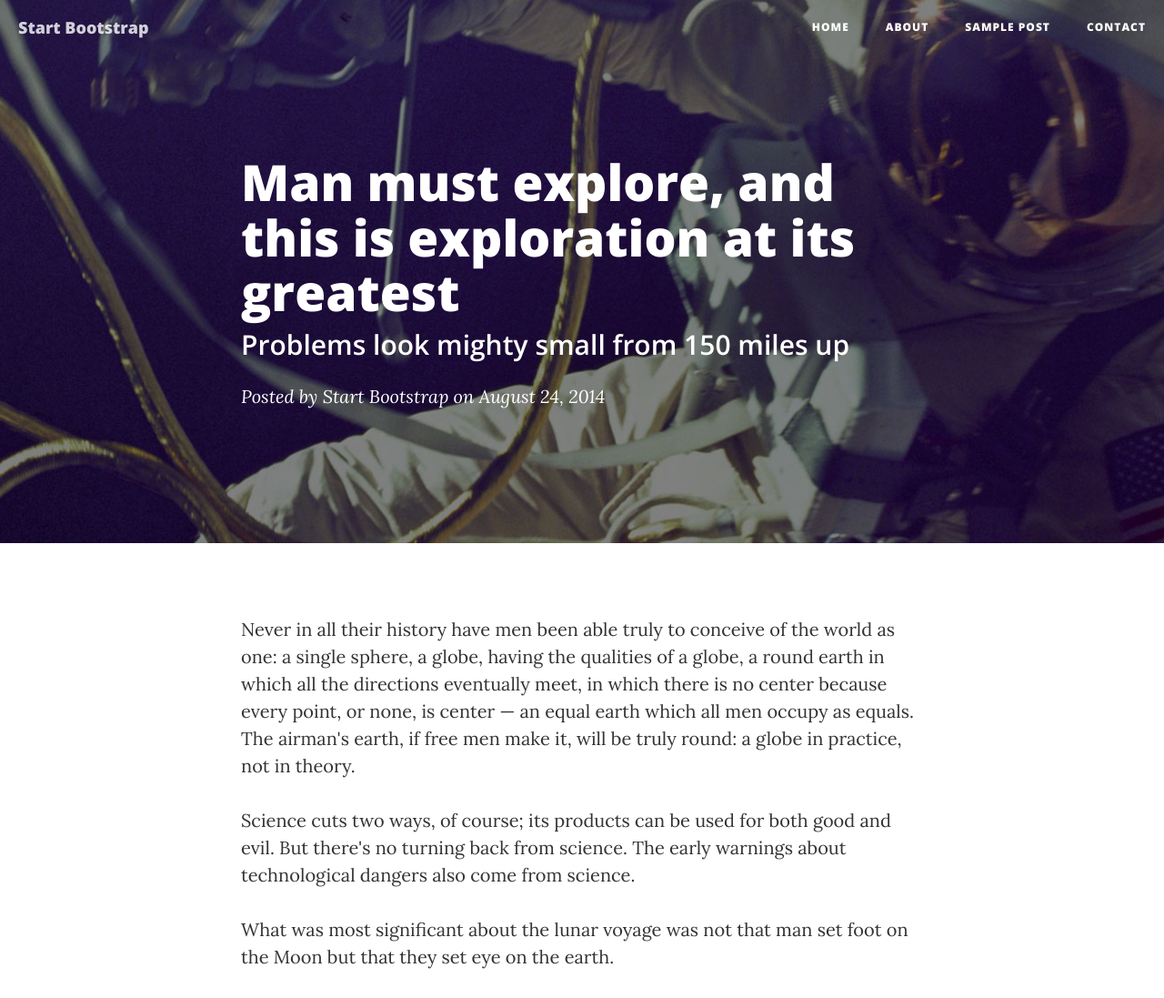
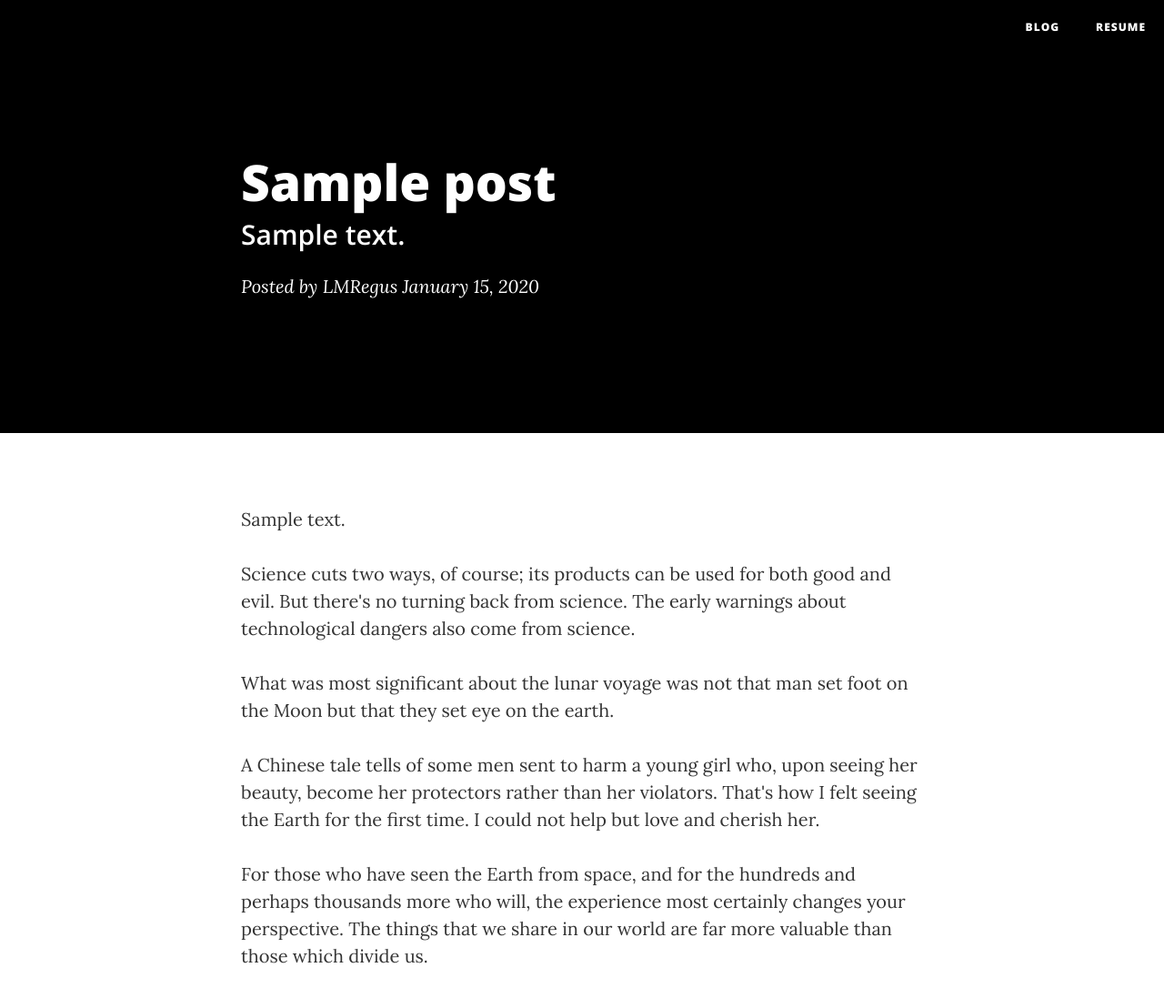
Before and after one commit to lmregus/mywebsite, a Flask app: template app/templates/pages/post.html in a window 1280 px wide. Shown: the top 1097 px of the page at 91% size. Run offline with Flask 2, Linux system fonts and the light colour scheme; the template is opened without the code that fills it: values that come from a table or form of the project are taken from there, others are empty; tables that the repository leaves empty hold one stand-in row (values such as "Sample post"); parts of the project's set-up code (start-up, migrations or seed data) failed here and were passed over; some libraries are stand-ins or nearby versions.

Commit message:
adds blog detail template

```diff
--- a/app/templates/pages/post.html
+++ b/app/templates/pages/post.html
@@ -12,13 +12,13 @@
     <title>Clean Blog - Sample Post</title>
 
     <!-- Bootstrap Core CSS -->
-    <link href="vendor/bootstrap/css/bootstrap.min.css" rel="stylesheet">
+    <link href="../../static/vendor/bootstrap/css/bootstrap.min.css" rel="stylesheet">
 
     <!-- Theme CSS -->
-    <link href="css/clean-blog.min.css" rel="stylesheet">
+    <link href="../../static/css/clean-blog.min.css" rel="stylesheet">
 
     <!-- Custom Fonts -->
-    <link href="vendor/font-awesome/css/font-awesome.min.css" rel="stylesheet" type="text/css">
+    <link href="../../static/vendor/font-awesome/css/font-awesome.min.css" rel="stylesheet" type="text/css">
     <link href='https://fonts.googleapis.com/css?family=Lora:400,700,400italic,700italic' rel='stylesheet' type='text/css'>
     <link href='https://fonts.googleapis.com/css?family=Open+Sans:300italic,400italic,600italic,700italic,800italic,400,300,600,700,800' rel='stylesheet' type='text/css'>
 
@@ -42,23 +42,16 @@
                     <span class="sr-only">Toggle navigation</span>
                     Menu <i class="fa fa-bars"></i>
                 </button>
-                <a class="navbar-brand" href="index.html">Start Bootstrap</a>
             </div>
 
             <!-- Collect the nav links, forms, and other content for toggling -->
             <div class="collapse navbar-collapse" id="bs-example-navbar-collapse-1">
                 <ul class="nav navbar-nav navbar-right">
                     <li>
-                        <a href="index.html">Home</a>
+                        <a href="/blog">Blog</a>
                     </li>
                     <li>
-                        <a href="about.html">About</a>
-                    </li>
-                    <li>
-                        <a href="post.html">Sample Post</a>
-                    </li>
-                    <li>
-                        <a href="contact.html">Contact</a>
+                        <a href="/resume">Resume</a>
                     </li>
                 </ul>
             </div>
@@ -69,14 +62,14 @@
 
     <!-- Page Header -->
     <!-- Set your background image for this header on the line below. -->
-    <header class="intro-header" style="background-image: url('img/post-bg.jpg')">
+    <header class="intro-header" style="background-color: black">
         <div class="container">
             <div class="row">
                 <div class="col-lg-8 col-lg-offset-2 col-md-10 col-md-offset-1">
                     <div class="post-heading">
-                        <h1>Man must explore, and this is exploration at its greatest</h1>
-                        <h2 class="subheading">Problems look mighty small from 150 miles up</h2>
-                        <span class="meta">Posted by <a href="#">Start Bootstrap</a> on August 24, 2014</span>
+                        <h1>{{ post.title }}</h1>
+                        <h2 class="subheading">{{ post.description }}</h2>
+                        <span class="meta">Posted by <a href="#">LMRegus </a>{{ post.pub_date.strftime("%B %d, %Y") }}</span>
                     </div>
                 </div>
             </div>
@@ -88,8 +81,7 @@
         <div class="container">
             <div class="row">
                 <div class="col-lg-8 col-lg-offset-2 col-md-10 col-md-offset-1">
-                    <p>Never in all their history have men been able truly to conceive of the world as one: a single sphere, a globe, having the qualities of a globe, a round earth in which all the directions eventually meet, in which there is no center because every point, or none, is center — an equal earth which all men occupy as equals. The airman's earth, if free men make it, will be truly round: a globe in practice, not in theory.</p>
-
+					<p>{{ post.content }}</p>
                     <p>Science cuts two ways, of course; its products can be used for both good and evil. But there's no turning back from science. The early warnings about technological dangers also come from science.</p>
 
                     <p>What was most significant about the lunar voyage was not that man set foot on the Moon but that they set eye on the earth.</p>
@@ -136,7 +128,7 @@
                 <div class="col-lg-8 col-lg-offset-2 col-md-10 col-md-offset-1">
                     <ul class="list-inline text-center">
                         <li>
-                            <a href="#">
+                            <a href="https://twitter.com/LuisRegus">
                                 <span class="fa-stack fa-lg">
                                     <i class="fa fa-circle fa-stack-2x"></i>
                                     <i class="fa fa-twitter fa-stack-1x fa-inverse"></i>
@@ -144,7 +136,7 @@
                             </a>
                         </li>
                         <li>
-                            <a href="#">
+                            <a href="https://www.facebook.com/LuisRegus?ref=bookmarks">
                                 <span class="fa-stack fa-lg">
                                     <i class="fa fa-circle fa-stack-2x"></i>
                                     <i class="fa fa-facebook fa-stack-1x fa-inverse"></i>
@@ -152,7 +144,7 @@
                             </a>
                         </li>
                         <li>
-                            <a href="#">
+                            <a href="https://github.com/lmregus">
                                 <span class="fa-stack fa-lg">
                                     <i class="fa fa-circle fa-stack-2x"></i>
                                     <i class="fa fa-github fa-stack-1x fa-inverse"></i>
@@ -160,24 +152,24 @@
                             </a>
                         </li>
                     </ul>
-                    <p class="copyright text-muted">Copyright &copy; Your Website 2016</p>
+                    <p class="copyright text-muted">Copyright &copy; lmregus 2017</p>
                 </div>
             </div>
         </div>
     </footer>
 
     <!-- jQuery -->
-    <script src="vendor/jquery/jquery.min.js"></script>
+    <script src="../../static/vendor/jquery/jquery.min.js"></script>
 
     <!-- Bootstrap Core JavaScript -->
-    <script src="vendor/bootstrap/js/bootstrap.min.js"></script>
+    <script src="../../static/vendor/bootstrap/js/bootstrap.min.js"></script>
 
     <!-- Contact Form JavaScript -->
-    <script src="js/jqBootstrapValidation.js"></script>
-    <script src="js/contact_me.js"></script>
+    <script src="../../static/js/jqBootstrapValidation.js"></script>
+    <script src="../../static/js/contact_me.js"></script>
 
     <!-- Theme JavaScript -->
-    <script src="js/clean-blog.min.js"></script>
+    <script src="../../static/js/clean-blog.min.js"></script>
 
 </body>
 
```
